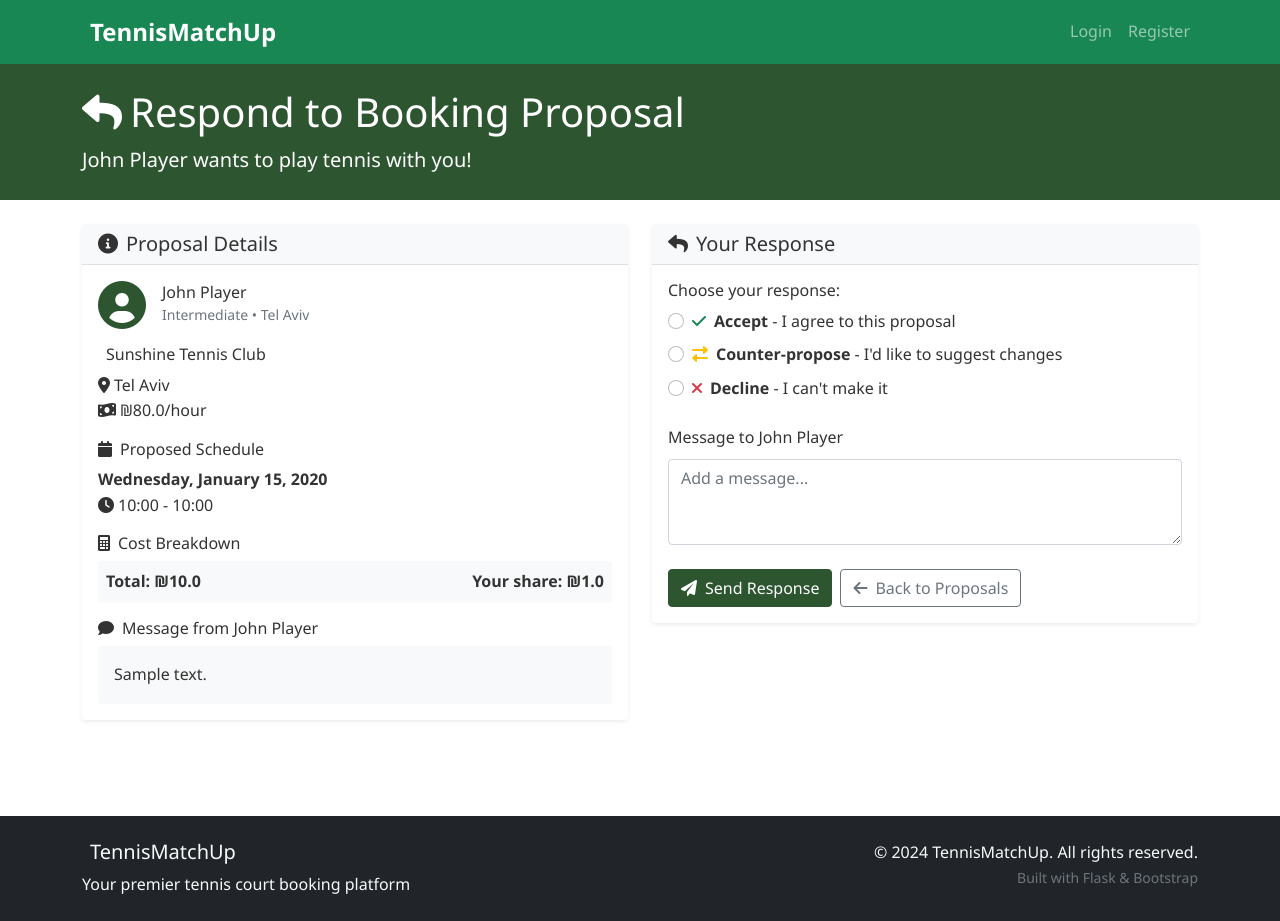
After one commit to NitayMi/TennisMatchUp, a Flask app: template templates/shared_booking/respond.html in a window 1280 px wide. The commit adds this page. Run offline with Flask 3, Linux system fonts and the light colour scheme; tables that the repository leaves empty hold one stand-in row (values such as "Sample post"); the template is opened without the code that fills it: values that come from a table or form of the project are taken from there, most other values are stand-ins (such as "Sample title", 1, 10 or a date in 2020).

Commit message:
joint booking templates added

```diff
--- /dev/null
+++ b/templates/shared_booking/respond.html
@@ -0,0 +1,203 @@
+{% extends "base.html" %}
+
+{% block title %}Respond to Booking Proposal - TennisMatchUp{% endblock %}
+
+{% block content %}
+<div class="bg-tennis-green text-white py-4">
+    <div class="container">
+        <h1><i class="fas fa-reply me-2"></i>Respond to Booking Proposal</h1>
+        <p class="lead mb-0">{{ shared_booking.player1.user.full_name }} wants to play tennis with you!</p>
+    </div>
+</div>
+
+<div class="container py-4">
+    <div class="row">
+        <!-- Proposal Details -->
+        <div class="col-md-6 mb-4">
+            <div class="card">
+                <div class="card-header">
+                    <h5 class="mb-0"><i class="fas fa-info-circle me-2"></i>Proposal Details</h5>
+                </div>
+                <div class="card-body">
+                    <!-- Partner Info -->
+                    <div class="d-flex align-items-center mb-3">
+                        <i class="fas fa-user-circle fa-3x text-tennis-green me-3"></i>
+                        <div>
+                            <h6 class="mb-0">{{ shared_booking.player1.user.full_name }}</h6>
+                            <small class="text-muted">
+                                {{ shared_booking.player1.skill_level|title }} • {{ shared_booking.player1.preferred_location }}
+                            </small>
+                        </div>
+                    </div>
+
+                    <!-- Court Details -->
+                    <div class="mb-3">
+                        <h6><i class="fas fa-tennis-ball me-2"></i>{{ shared_booking.court.name }}</h6>
+                        <p class="mb-1">
+                            <i class="fas fa-map-marker-alt me-1"></i>{{ shared_booking.court.location }}<br>
+                            <i class="fas fa-money-bill-wave me-1"></i>₪{{ shared_booking.court.hourly_rate }}/hour
+                        </p>
+                    </div>
+
+                    <!-- Date & Time -->
+                    <div class="mb-3">
+                        <h6><i class="fas fa-calendar me-2"></i>Proposed Schedule</h6>
+                        <p class="mb-1">
+                            <strong>{{ shared_booking.booking_date.strftime('%A, %B %d, %Y') }}</strong><br>
+                            <i class="fas fa-clock me-1"></i>{{ shared_booking.start_time.strftime('%H:%M') }} - {{ shared_booking.end_time.strftime('%H:%M') }}
+                        </p>
+                    </div>
+
+                    <!-- Cost -->
+                    <div class="mb-3">
+                        <h6><i class="fas fa-calculator me-2"></i>Cost Breakdown</h6>
+                        <div class="bg-light p-2 rounded">
+                            <div class="row">
+                                <div class="col-6">
+                                    <strong>Total: ₪{{ shared_booking.total_cost }}</strong>
+                                </div>
+                                <div class="col-6 text-end">
+                                    <strong>Your share: ₪{{ shared_booking.player2_share }}</strong>
+                                </div>
+                            </div>
+                        </div>
+                    </div>
+
+                    <!-- Message -->
+                    {% if shared_booking.initiator_notes %}
+                    <div class="mb-0">
+                        <h6><i class="fas fa-comment me-2"></i>Message from {{ shared_booking.player1.user.full_name }}</h6>
+                        <div class="bg-light p-3 rounded">
+                            <p class="mb-0">{{ shared_booking.initiator_notes }}</p>
+                        </div>
+                    </div>
+                    {% endif %}
+                </div>
+            </div>
+        </div>
+
+        <!-- Response Form -->
+        <div class="col-md-6">
+            <div class="card">
+                <div class="card-header">
+                    <h5 class="mb-0"><i class="fas fa-reply me-2"></i>Your Response</h5>
+                </div>
+                <div class="card-body">
+                    <form method="POST" action="{{ url_for('shared_booking.submit_response') }}" id="response-form">
+                        <input type="hidden" name="shared_booking_id" value="{{ shared_booking.id }}">
+
+                        <!-- Response Options -->
+                        <div class="mb-4">
+                            <h6>Choose your response:</h6>
+
+                            <div class="form-check mb-2">
+                                <input class="form-check-input" type="radio" name="action" id="accept" value="accept">
+                                <label class="form-check-label" for="accept">
+                                    <i class="fas fa-check text-success me-2"></i><strong>Accept</strong> - I agree to this proposal
+                                </label>
+                            </div>
+
+                            <div class="form-check mb-2">
+                                <input class="form-check-input" type="radio" name="action" id="counter_propose" value="counter_propose">
+                                <label class="form-check-label" for="counter_propose">
+                                    <i class="fas fa-exchange-alt text-warning me-2"></i><strong>Counter-propose</strong> - I'd like to suggest changes
+                                </label>
+                            </div>
+
+                            <div class="form-check mb-3">
+                                <input class="form-check-input" type="radio" name="action" id="decline" value="decline">
+                                <label class="form-check-label" for="decline">
+                                    <i class="fas fa-times text-danger me-2"></i><strong>Decline</strong> - I can't make it
+                                </label>
+                            </div>
+                        </div>
+
+                        <!-- Counter-proposal Options (hidden by default) -->
+                        <div id="counter-proposal-options" style="display: none;">
+                            <h6>Suggest Changes:</h6>
+
+                            <!-- Alternative Court -->
+                            <div class="mb-3">
+                                <label class="form-label">Alternative Court (optional)</label>
+                                <select class="form-select" name="alternative_court_id">
+                                    <option value="">Keep same court ({{ shared_booking.court.name }})</option>
+                                    {% for court_suggestion in suggested_courts %}
+                                    <option value="{{ court_suggestion.court.id }}">
+                                        {{ court_suggestion.court.name }} - {{ court_suggestion.court.location }}
+                                        (₪{{ court_suggestion.court.hourly_rate }}/hr)
+                                    </option>
+                                    {% endfor %}
+                                </select>
+                            </div>
+
+                            <!-- Alternative Date/Time -->
+                            <div class="row mb-3">
+                                <div class="col-md-6">
+                                    <label for="alternative_date" class="form-label">Alternative Date</label>
+                                    <input type="date" class="form-control" name="alternative_date"
+                                           min="{{ (datetime.now() + timedelta(days=1)).strftime('%Y-%m-%d') }}"
+                                           value="{{ shared_booking.booking_date.strftime('%Y-%m-%d') }}">
+                                </div>
+                                <div class="col-md-3">
+                                    <label for="alternative_start_time" class="form-label">Start</label>
+                                    <input type="time" class="form-control" name="alternative_start_time"
+                                           value="{{ shared_booking.start_time.strftime('%H:%M') }}">
+                                </div>
+                                <div class="col-md-3">
+                                    <label for="alternative_end_time" class="form-label">End</label>
+                                    <input type="time" class="form-control" name="alternative_end_time"
+                                           value="{{ shared_booking.end_time.strftime('%H:%M') }}">
+                                </div>
+                            </div>
+                        </div>
+
+                        <!-- Message -->
+                        <div class="mb-4">
+                            <label for="notes" class="form-label">Message to {{ shared_booking.player1.user.full_name }}</label>
+                            <textarea class="form-control" id="notes" name="notes" rows="3"
+                                      placeholder="Add a message..."></textarea>
+                        </div>
+
+                        <!-- Submit Buttons -->
+                        <div class="d-flex gap-2">
+                            <button type="submit" class="btn btn-tennis">
+                                <i class="fas fa-paper-plane me-2"></i>Send Response
+                            </button>
+                            <a href="{{ url_for('shared_booking.my_proposals') }}" class="btn btn-outline-secondary">
+                                <i class="fas fa-arrow-left me-2"></i>Back to Proposals
+                            </a>
+                        </div>
+                    </form>
+                </div>
+            </div>
+        </div>
+    </div>
+</div>
+
+<!-- JavaScript for Dynamic Form -->
+<script>
+document.addEventListener('DOMContentLoaded', function() {
+    const radioButtons = document.querySelectorAll('input[name="action"]');
+    const counterProposalOptions = document.getElementById('counter-proposal-options');
+
+    radioButtons.forEach(function(radio) {
+        radio.addEventListener('change', function() {
+            if (this.value === 'counter_propose') {
+                counterProposalOptions.style.display = 'block';
+            } else {
+                counterProposalOptions.style.display = 'none';
+            }
+        });
+    });
+
+    // Form validation
+    document.getElementById('response-form').addEventListener('submit', function(e) {
+        const selectedAction = document.querySelector('input[name="action"]:checked');
+        if (!selectedAction) {
+            e.preventDefault();
+            alert('Please select a response option.');
+        }
+    });
+});
+</script>
+{% endblock %}
```
Also changed, not shown: templates/player/find_matches.html (+5 -7 lines), 1 other file.
